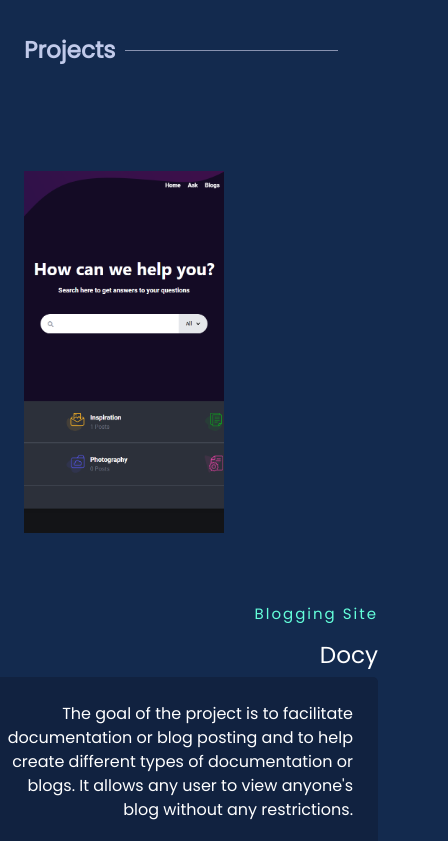
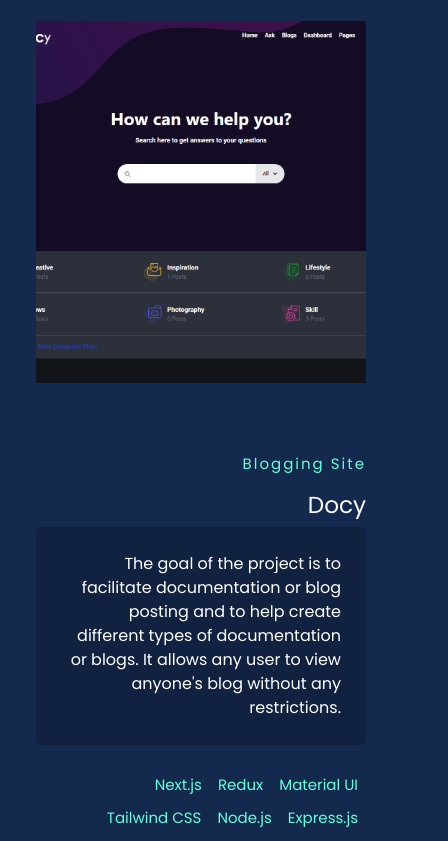
Before and after one commit to RHsanto/RH-portfolio, a React (Create React App) app: page / in a window 390 px wide. Shown: the part 2000-2841 px from the top of the page, 448 px wide, since content can reach past the window. Built offline with nearby package versions, Linux system fonts and the light colour scheme.

Commit message:
add all projects

```diff
--- a/src/components/Home/Home.css
+++ b/src/components/Home/Home.css
@@ -103,6 +103,26 @@
 
 /* Extra small devices (phones, 600px and down) */
 @media only screen and (max-width: 600px) {
+  .projects img{
+    width: 100% !important;
+    object-fit: cover;
+
+  }
+  .site2, .site{
+    width: 100% !important;
+
+  }
+  .info{
+    padding: 25px;
+    margin-left: 0px;
+  }
+  .info2{
+    padding: 25px;
+    margin-right: 0px;
+  }
+  .div{
+   margin: 0px 0px ;
+   }
 .introduce{
   margin: 0px 0px;
   padding:50px 30px;
--- a/src/components/Projects/Projects.js
+++ b/src/components/Projects/Projects.js
@@ -15,7 +15,7 @@
        <div className="row  my-container">
      <h3 className='title'>Projects</h3>
      {/* project-1 */}
-        <div className="col-lg-12">
+        <div className="col-lg-12 ">
           <div className="row div">
           <div className="col-lg-6 ">
          <div className="projects mt-5">
@@ -54,7 +54,7 @@
           </div>
         </div>
      {/* project-2 */}
-        <div className="col-lg-12">
+        <div className="col-lg-12 ">
     <div className="row">
     <div className="col-lg-6 site2 ">
         <p>MERN stack Site</p>
@@ -92,7 +92,7 @@
     </div>
         </div>
          {/* project-3 */}
-         <div className="col-lg-12">
+         <div className="col-lg-12 ">
           <div className="row div">
           <div className="col-lg-6 ">
          <div className="projects mt-5">
```
Also changed, not shown: src/components/Contact/Contact.css (+12 -1 lines).
